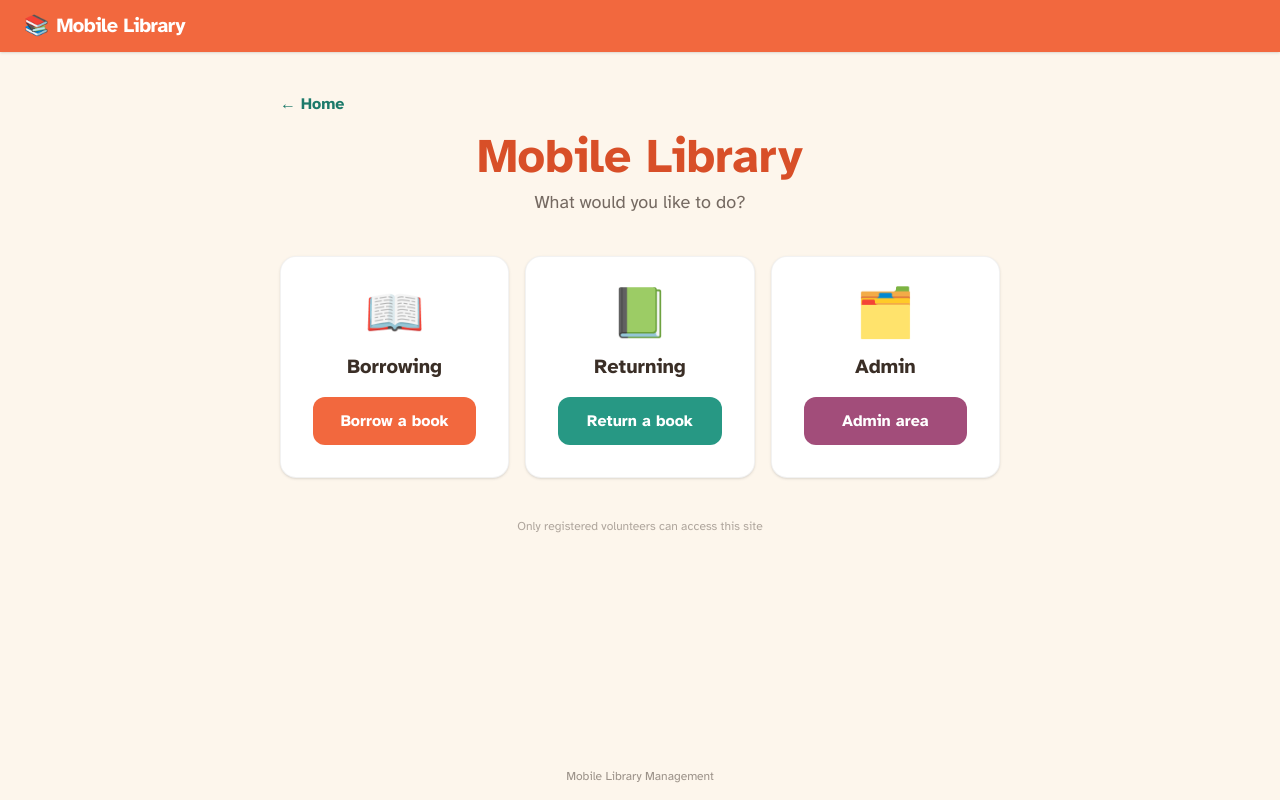
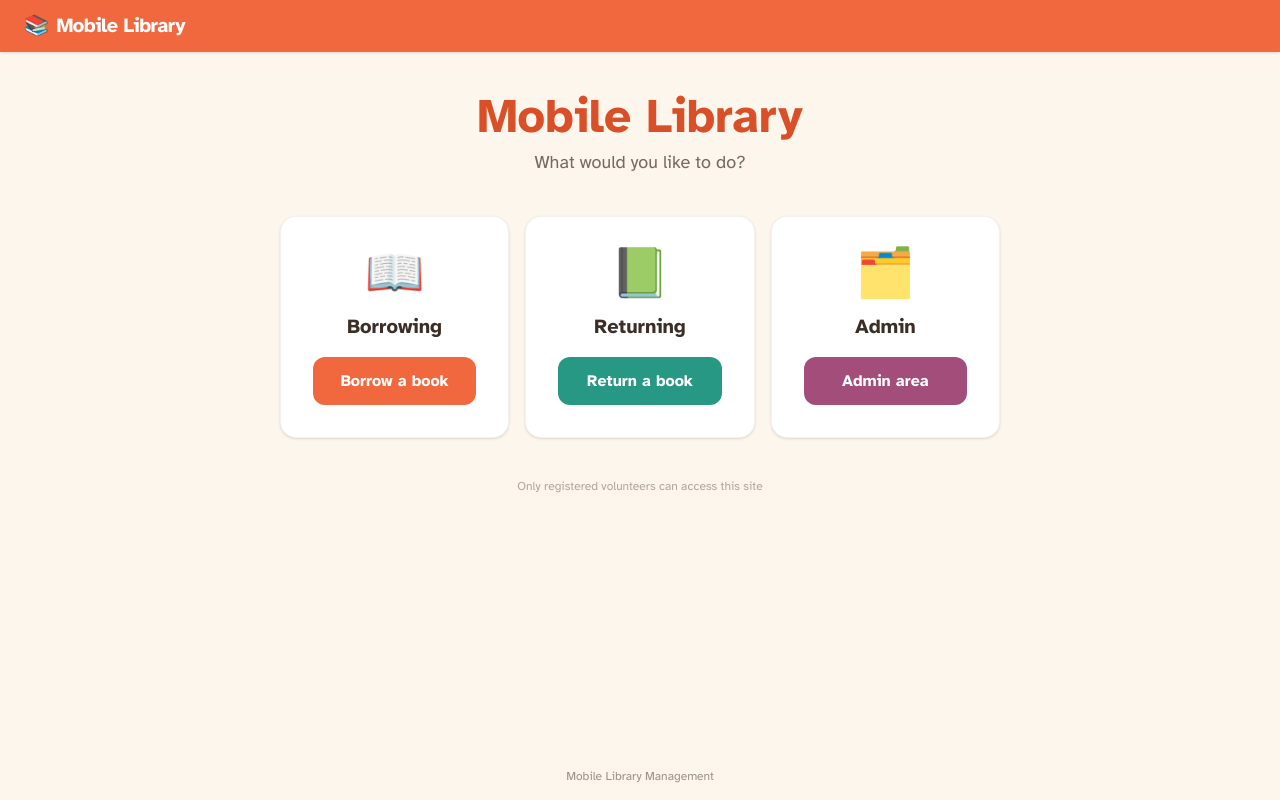
Before and after one commit to omotarita/mobile-library-management, a React (Vite) app: page / in a window 1280 px wide. Built offline with nearby package versions, Linux system fonts and the light colour scheme; no server answers.

Commit message:
Hide the Home nav button on the home screen itself
It was rendering unconditionally, including on Home, where clicking it
did nothing since you're already there.

```diff
--- a/src/App.tsx
+++ b/src/App.tsx
@@ -46,7 +46,7 @@ export default function App() {
   return (
     <AuthContext.Provider value={authValue}>
       <RouterContext.Provider value={routerValue}>
-        <Layout>{renderRoute(route, setRoute)}</Layout>
+        <Layout showHome={route.name !== 'home'}>{renderRoute(route, setRoute)}</Layout>
       </RouterContext.Provider>
     </AuthContext.Provider>
   )
```
